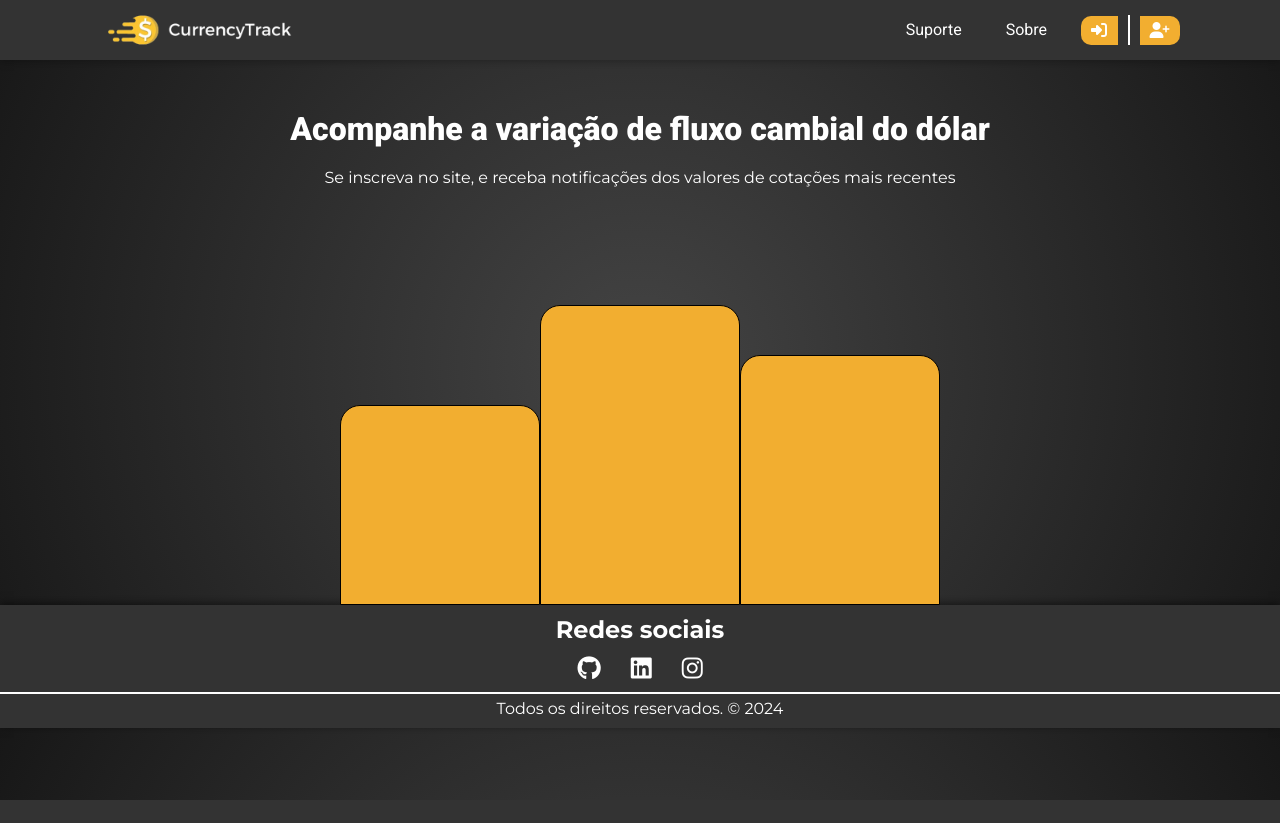
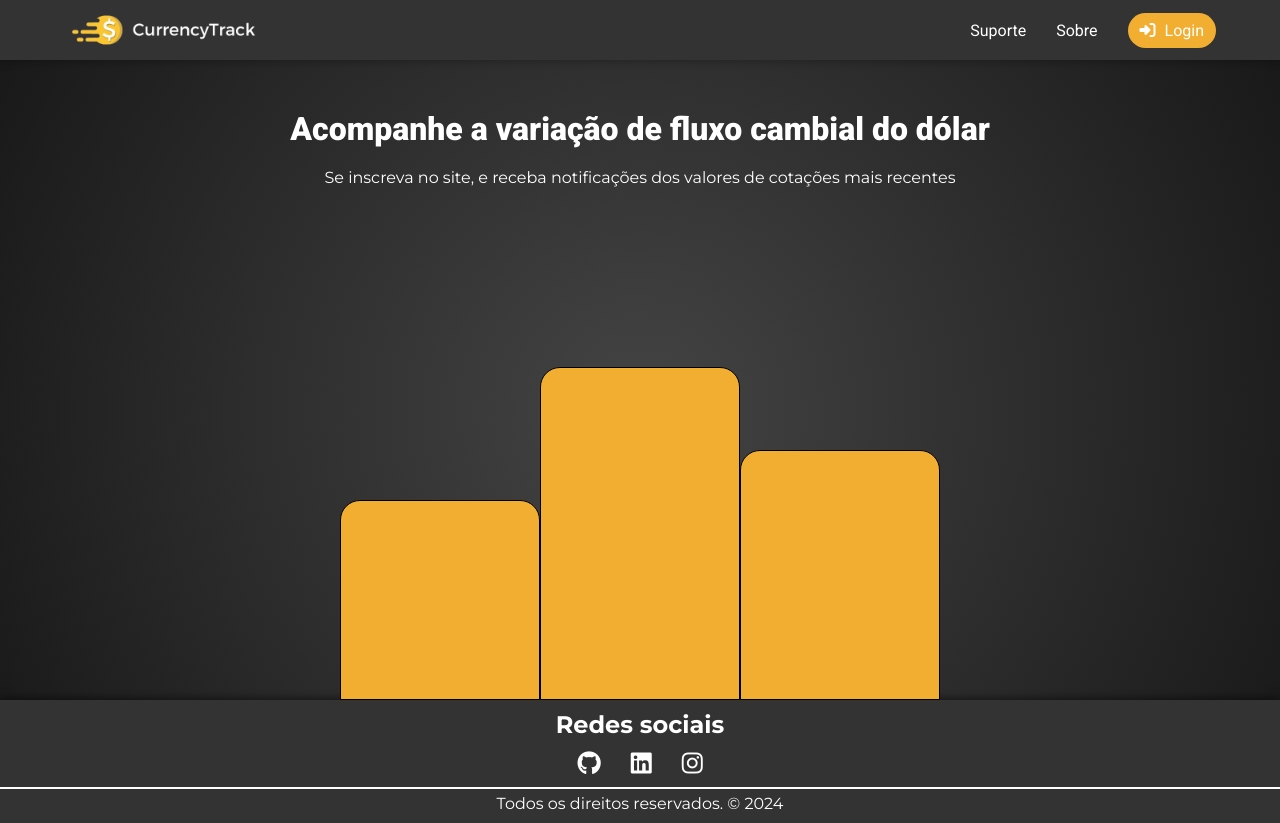
Before and after one commit to Ric002x/CoinTracker, a Flask app: page / in a window 1280 px wide. Before the commit the page ends 800 px from the top, so only its background shows below. Run offline with Flask 3, Linux system fonts and the light colour scheme; parts of the project's set-up code (start-up, migrations or seed data) failed here and were passed over; some libraries are stand-ins or nearby versions.

Commit message:
adjusting responsiveness

```diff
--- a/app/forms/api.py
+++ b/app/forms/api.py
@@ -83,6 +83,11 @@ class UserFormAPI:
                 self.form_errors['field_not_exist'].append(
                     f"The {key} field does not match any field in form"
                 )
+            if self.data[key] == "":
+                self.form_errors['field_not_exist'].append(
+                    "The field can't be empty"
+                )
+
         if self.data.get('username'):
             self.validate_username()
         if self.data.get('email'):
--- a/app/static/css/base.css
+++ b/app/static/css/base.css
@@ -39,6 +39,8 @@ a {
   --color-secondary: #F2AE30;
   --color-accent: #9BAEBF;
 }
+
+.h-100 {height: 100%;}
 
 .roboto-regular-normal {
   font-family: "Roboto", sans-serif;
@@ -84,3 +86,13 @@ a {
 .message-flash:has(.warning) {
   background-image: linear-gradient(to right, #fffc3ccd, #fffc52cd);
 }
+
+@media screen and (max-width:700px) {
+    .roboto-bold-big {
+      font-size: 24px;
+    }
+
+    .montserrat-regular-normal {
+      font-size: 12px;
+    }
+}
--- a/app/static/css/header.css
+++ b/app/static/css/header.css
@@ -1,198 +1,103 @@
 .main-header {
     width: 100%;
     height: 60px;
-    display: flex;
-    align-items: center;
     box-shadow: 0 2px 8px rgba(0, 0, 0, 0.25);
-    padding: 0 10rem;
     background-color: #333;
 }
 
-.h-100 {
+.header-container {
+    width: 90%;
     height: 100%;
+    display: flex;
+    margin: 0 auto;
 }
 
 .nav-div {
-    flex-grow: 1;
+    flex-grow: 3;
 }
 
-.nav-div ul {
-    height: 100%;
-    display: flex;
-    justify-content: flex-end;
-    align-items: center;
-    gap: 24px;
+.show-nav-items {
+    display: none;
 }
 
-.nav-div ul li:not(:last-child) {
-    line-height: 8vh;
-    padding: 0 10px;
+.nav-items {
+    display: flex;
+    flex-direction: row;
+    align-items: center;
+    justify-content: end;
+    height: 100%;
+    gap: 30px;
 }
 
-.nav-div ul li:not(:last-child):hover {
-    background-color: #cccccc12;
+.nav-items .login-btn a {
+    background-color: var(--color-secondary);
+    padding: 8px 12px;
+    border-radius: 20px;
+}
+
+.nav-items .logout-button {
+    background-color: #ff4c4c;
+    padding: 8px 12px;
+    border-radius: 20px;
+}
+
+.nav-items .login-btn i,
+.nav-items .logout-button i,
+.nav-items .register-btn i {
+    margin-right: 5px;
 }
 
 
-/* Register and Login Button */
-.register-login-buttons {
-    display: flex;
-    flex-direction: row;
-    align-items: center;
-    gap: 10px;
-}
-
-.register-login-buttons span  {
-    background-color: var(--color-secondary);
-    padding: 5px 10px;
-    font-size: 16px;
-    cursor: pointer;
-    font-weight: 600;
-    color: var(--color-text);
-    letter-spacing: 0.5px;
-    transition: all 0.2s ease-in-out;
-    display: inline-block;
-    margin: 0;
-    position: relative;
-    overflow: hidden;
-}
-
-.register-login-buttons span:first-child {
-    border-radius: 1rem 0 0 1rem;
-}
-
-.register-login-buttons span:last-child {
-    border-radius: 0 1rem 1rem 0;
-}
-
-.register-login-buttons span:nth-child(2) {
-    width: 2px;
-    height: 30px;
-    padding: 0;
-    background-color: #fff;
-}
-
-.register-login-buttons span:first-child a {
-    position: absolute;
-    right: -45px;
-    transition: all 0.2s ease-in-out;
-}
-
-.register-login-buttons span:last-child a {
-    position: absolute;
-    right: -70px;
-    transition: all 0.2s ease-in-out;
-}
-
-.register-login-buttons span:hover a {
-    right: 5px;
-}
-
-.register-login-buttons span i {
-    transition: all 0.2s ease-in-out;
-}
-
-.register-login-buttons span:first-child:hover i {
-    margin-right: 45px;
-}
-
-.register-login-buttons span:last-child:hover i {
-    margin-right: 70px;
+@keyframes showNav {
+    from {
+        transform: translateX(180px);
+    }
+    to {
+        transform: translateX(0px);
+    }
 }
 
 
-@keyframes appear {
-    from {
-        margin-left: 10px;
-    }
-    to {
-        margin-left: 0;
-    }
-}
-
-.logout-button {
-    background-color: #ff4c4c;
-    padding: 5px 10px;
-    border-radius: 10px;
-    font-weight: 600;
-    position: relative;
-    overflow: hidden;
-    display: inline-block;
-}
-
-.logout-button::after {
-    content: "Logout";
-    display: inline-block;
-    position: absolute;
-    transition: all 0.2s ease-in-out;
-    transform: translateX(55px);
-}
-
-.logout-button:hover::after {
-    transform: translateX(-48px);
-}
-
-.logout-button i {
-    transition: all 0.2s ease-in-out;
-}
-
-.logout-button:hover i {
-    margin-right: 55px;
-}
-
-#showNavItens {
-    display: none;
-}
-
-@keyframes showNav {
-    from{
-        transform: translateX(180px);
-    }
-    to {
-        transform: translateX(0);
-    }
-}
-
-@media screen and (max-width: 1000px) {
-    #navItens {
-        display: none;
+@media screen and (max-width:850px) {
+    .show-nav-items {
+        display: block;
         position: absolute;
-        right: 0px;
-        background-color: var(--color-primary);
-        flex-direction: column-reverse;
-        height: fit-content;
-        justify-content: start;
-        align-items: center;
-        gap: 10px;
-        padding: 2rem 1rem;
-        border-radius: 0 0 0 25px;
-        width: 180px;
+        right: 50px;
+        top: 10px;
+        cursor: pointer;
+        font-size: 22px;
+        padding: 5px 8px;
         transition: all 0.2s ease-in-out;
     }
 
-    #navItens li {
-        line-height: normal;
-        padding: 1.5rem;
+    .nav-items {
+        display: none;
+        width: 200px;
+        position: absolute;
+        top: 0;
+        right: 0;
+        flex-direction: column-reverse;
+        align-items: end;
+        justify-content: start;
+        height: fit-content;
+        gap: 20px;
+        background-color: #444;
+        padding: 20px;
+        border-radius: 0 0 0 15px;
     }
 
-    #showNavItens {
-        display: block;
-        position: absolute;
-        background-color: var(--color-primary);
-        right: 0px;
-        top: 10px;
-        padding: 0.8rem;
+    .show-nav-items.active {
+        right: 200px;
         border-radius: 5px 0 0 5px;
-        cursor: pointer;
-        transition: all 0.2s ease-in-out;
+        background-color: #444;
     }
 
-    #showNavItens.active {
-        right: 180px;
+    .nav-items.active {
+        display: flex;
+        animation: showNav 0.2s ease-in-out;
     }
 
-    #navItens.active {
-        animation: showNav 0.2s ease-in-out;
-        display: flex;
+    .nav-items li a {
+        padding: 8px 12px;
     }
 }
--- a/app/static/css/login.css
+++ b/app/static/css/login.css
@@ -3,7 +3,7 @@
     align-items: center;
     justify-content: center;
     width: 100%;
-    height: 580px;
+    min-height: 650px;
 }
 
 @keyframes rotate {
@@ -22,7 +22,7 @@
 }
 
 .login-section {
-    width: 350px;
+    width: 400px;
     min-height: 300px;
     padding: 4rem 4rem;
     border-radius: 10px;
@@ -63,7 +63,7 @@
     text-align: center;
 }
 
-.login a {
+.login .google-login {
     color: white;
     text-align: center;
     display: block;
@@ -79,3 +79,17 @@
 .login i {
     margin-right: 5px;
 }
+
+.register-link a {
+    color: #00a6cb;
+}
+
+@media screen and (max-width:600px) {
+    .login-section {
+        width: 80%;
+    }
+
+    .login .google-login {
+        font-size: inherit;
+    }
+}
--- a/app/static/css/main.css
+++ b/app/static/css/main.css
@@ -1,6 +1,9 @@
 .hero {
     padding: 5rem;
     padding-bottom: 0;
+    min-height: 80vh;
+    display: flex;
+    flex-direction: column;
 }
 
 .hero-text h1,
@@ -14,6 +17,7 @@
     justify-content: center;
     align-items: end;
     height: 398px;
+    flex-grow: 1;
 }
 
 .hero-figure div {
@@ -51,13 +55,21 @@
 }
 
 .figure1 {
-    height: 200px;
+    aspect-ratio: 1;
 }
 
 .figure2 {
-    height: 300px;
+    aspect-ratio: 0.6;
 }
 
 .figure3 {
-    height: 250px;
+    aspect-ratio: 0.8;
 }
+
+
+@media screen and (max-width:500px) {
+    .hero-figure {
+        height: fit-content;
+        flex-grow: 1;
+    }
+}
--- a/app/static/css/register.css
+++ b/app/static/css/register.css
@@ -49,3 +49,9 @@
     cursor: pointer;
     color: var(--color-text);
 }
+
+@media screen and (max-width:600px) {
+    .register section {
+        width: 80%;
+    }
+}
--- a/app/static/js/index.js
+++ b/app/static/js/index.js
@@ -1,9 +1,23 @@
 document.addEventListener('DOMContentLoaded', () => {
-    const showNavItens = document.getElementById('showNavItens');
-    const navItens = document.getElementById('navItens');
+    const showNavItens = document.getElementById('showNavItems');
+    const navItens = document.getElementById('navItems');
 
     showNavItens.addEventListener('click', () => {
         navItens.classList.toggle('active')
         showNavItens.classList.toggle('active')
     })
 })
+
+document.addEventListener('DOMContentLoaded', () => {
+    const logoutButton = document.getElementById('logoutButton');
+
+    logoutButton.addEventListener("click", (event) => {
+        event.preventDefault();
+
+        const user_confirm = confirm("Deseja executar o logout?")
+
+        if (user_confirm) {
+            window.location.href = '/logout';
+        }
+    })
+})
--- a/app/templates/pages/login.html
+++ b/app/templates/pages/login.html
@@ -29,7 +29,11 @@
 
         <p>Ou</p>
 
-        <a class="montserrat-regular-normal" href="/login/oauth"><i class="fa-brands fa-google"></i> Logar com o Google</a>
+        <a class="montserrat-regular-normal google-login" href="/login/oauth"><i class="fa-brands fa-google"></i> Logar com o Google</a>
+
+        <br>
+
+        <p class="register-link">Deseja criar uma conta? <a href="/register">Clique aqui</a></p>
     </section>
 </main>
 {% endblock content %}
--- a/app/templates/partials/header.html
+++ b/app/templates/partials/header.html
@@ -1,24 +1,22 @@
 <header class="main-header roboto-regular-normal">
+    <div class="header-container">
         <div class="main-logo h-100">
             <a href="/">
                 <img class="h-100" src="{{ url_for('static', filename="assets/logo2.png") }}" alt="" />
             </a>
         </div>
         <nav class="nav-div h-100">
-        <div id="showNavItens"><i class="fa-solid fa-bars"></i></div>
-        <ul id="navItens">
+            <div id="showNavItems" class="show-nav-items"><i class="fa-solid fa-bars"></i></div>
+            <ul id="navItems" class="nav-items">
                 <li><a href="#suporte">Suporte</a></li>
                 <li><a href="#sobre">Sobre</a></li>
                 {% if not user %}
-                <li class="register-login-buttons">
-                    <span><i class="fa-solid fa-right-to-bracket"></i><a href="/login">Login</a></span>
-                    <span></span>
-                    <span><a href="/register">Cadastro</a><i class="fa-solid fa-user-plus"></i></span>
-                </li>
+                    <li class="login-btn"><a href="/login"><i class="fa-solid fa-right-to-bracket"></i> Login</a></li>
                 {% else %}
                     <li><a class="logged-user" href="/user/dashboard">{{ user.username }}</a></li>
-                <li><a class="logout-button" href="/logout"><i class="fa-solid fa-right-from-bracket"></i></a></li>
+                    <li><a id="logoutButton" class="logout-button" href="/logout"><i class="fa-solid fa-right-from-bracket"></i> Logout</a></li>
                 {% endif %}
             </ul>
         </nav>
+    </div>
 </header>
--- a/app/views/base.py
+++ b/app/views/base.py
@@ -158,11 +158,8 @@ def user_dashboard(user):
     """
     form = TargetForm()
 
-    try:
-        user_target = session_db.query(TargetValue).filter_by(
-            user_id=user.id).first()
-    except Exception:
-        ...
+    user_target = session_db.query(TargetValue).filter_by(
+        user_id=user.id).first() or None
 
     # If user submit the form:
     if request.method == "POST":
@@ -190,12 +187,11 @@ def user_dashboard(user):
     ).first()
 
     if currency:
-        last_update = currency.date if currency else None
+        last_update = currency.date
+        actual_date = datetime.datetime.now()
 
-        actual_date = datetime.datetime.now()
-        if last_update is not None and actual_date is not None:
-            sub = actual_date - last_update
-            minutes = parse_time(f"{sub}") or None
+        sub = actual_date - last_update
+        minutes = parse_time(f"{sub}")
 
     context = {
         "form": form,
--- a/wsgi.py
+++ b/wsgi.py
@@ -5,7 +5,7 @@ app = create_app()
 
 with app.app_context():
     db.create_all()
-    start_schedule()
+    # start_schedule()
 
 if __name__ == "__main__":
     app.run(host='0.0.0.0', port=80, debug=False)
```
Also changed, not shown: app/static/css/dashboard.css (+40 -5 lines), app/templates/pages/dashboard.html (+10 -0 lines), app/tests/test_api_user_and_authentication.py (+31 -0 lines), app/views/api.py (+46 -64 lines). Lines whose indentation alone changed are shown as unchanged.
